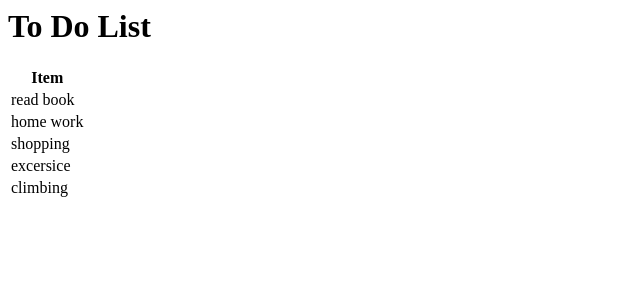
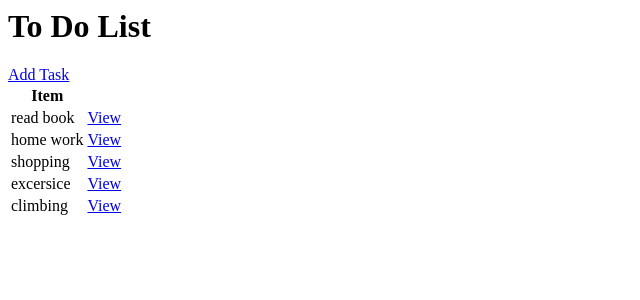
Before and after one commit to choihana/todolist, a Django app: page / in a window 1280 px wide. Shown: the top 300 px of the page, without its empty margins (0-640 px from the left). Run offline with Django 4.2, Linux system fonts and the light colour scheme; data comes from the database, SQL or seed files in the repository; both versions use the stored data as it was after the commit.

Commit message:
detail, createview add

```diff
--- /dev/null
+++ b/todo_list/base/templates/base/task_detail.html
@@ -0,0 +1,2 @@
+<h1>Task : {{task.title}} </h1>
+<p>{{task.description}}</p>
--- a/todo_list/base/templates/base/task_list.html
+++ b/todo_list/base/templates/base/task_list.html
@@ -1,15 +1,15 @@
 <h1>To Do List</h1>
-
+<a href="{% url 'task-create'%}">Add Task</a>
 <table>
     <tr>
         <th>Item</th>
     </tr>
-    {% for task in object_list %}
+    {% for task in tasks %}
     <tr>
         <td>{{task.title}}</td>
+        <td><a href="{% url  'task' task.id %}">View</a></td>
     </tr>
      {% empty %}
     <h3>No items in list </h3>
     {% endfor %}
-
 </table>
--- a/todo_list/base/urls.py
+++ b/todo_list/base/urls.py
@@ -1,6 +1,8 @@
 from django.urls import path
-from .views import TaskList
+from .views import TaskList, TaskDetail, TaskCreate
 
 urlpatterns =[
   path('', TaskList.as_view(), name='tasks'),
+  path('task/<int:pk>/', TaskDetail.as_view() , name='task'),
+  path('task/create/',TaskCreate.as_view(), name='task-create'),
 ]
--- a/todo_list/base/views.py
+++ b/todo_list/base/views.py
@@ -1,8 +1,23 @@
 from django.shortcuts import render
 from django.http import HttpResponse
+from django.views.generic.detail import DetailView
 from django.views.generic.list import ListView
+from django.views.generic.edit import CreateView
 from .models import Task
+from django.urls import reverse_lazy
 
 
 class TaskList(ListView):
     model = Task
+    context_object_name = 'tasks'
+
+
+class TaskDetail(DetailView):
+    model = Task
+    context_object_name = 'task'
+
+class TaskCreate(CreateView):
+    model = Task
+    fields = ['user','title','description', 'complete']
+    # 아이템 생성 성공 시, 리스트 화면으로 이동
+    success_url = reverse_lazy('tasks')
```
Also changed, not shown: todo_list/base/templates/base/task_form.html (added, +7 -0 lines), todo_list/db.sqlite3.
